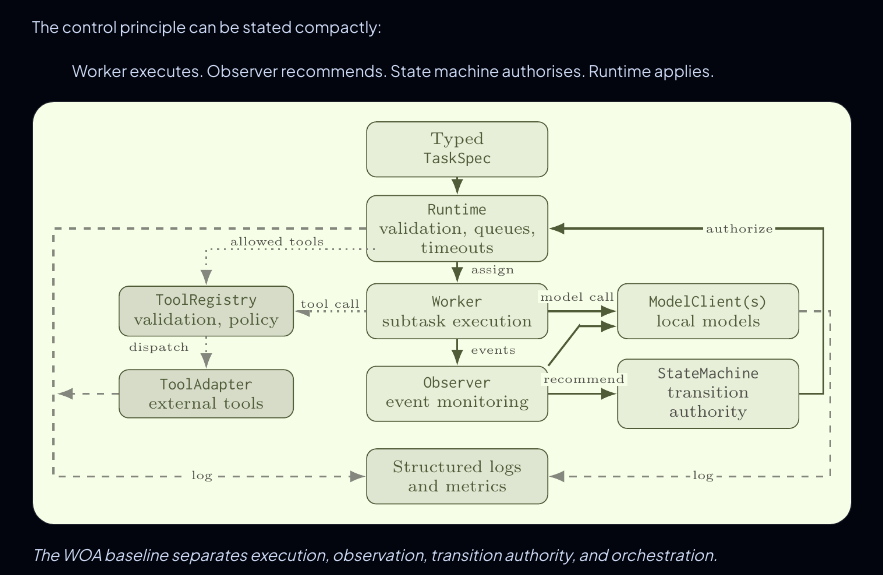
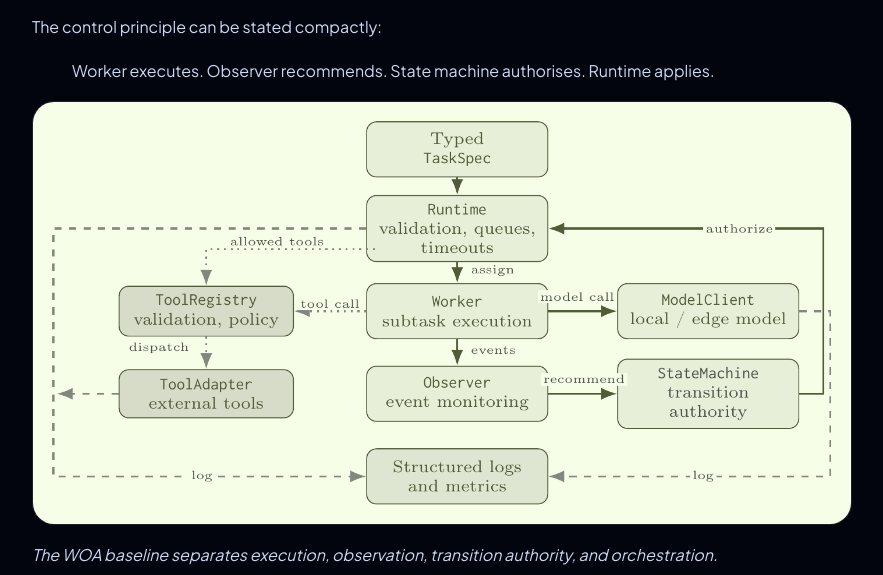
Before and after one commit to malladi2610/portfolio, an Astro site: page /blog/think_like_optimisation_engineer/question_1 in a window 1280 px wide. Shown: the part 2777-3352 px from the top of the page, without its empty margins (198-1081 px from the left). Built offline with nearby package versions, Linux system fonts and the light colour scheme; Astro itself is replaced by a stand-in of ours.

Commit message:
Use correct WOA diagram

```diff
--- a/src/content/blog/Think_like_optimisation_engineer/Question_1.md
+++ b/src/content/blog/Think_like_optimisation_engineer/Question_1.md
@@ -65,7 +65,7 @@ The control principle can be stated compactly:
 
 > Worker executes. Observer recommends. State machine authorises. Runtime applies.
 
-![Worker-Observer baseline architecture showing the task contract, runtime, worker, observer, state machine, model and tool boundaries.](/images/blog/think_like_optimisation_engineer/question_1/woa_baseline_architecture.png)
+![Worker-Observer baseline architecture showing the task contract, runtime, worker, observer, state machine, model and tool boundaries.](/images/blog/think_like_optimisation_engineer/question_1/woa_block_diagram_v1.png)
 
 *The WOA baseline separates execution, observation, transition authority, and orchestration.*
 
```
Also changed, not shown: public/images/blog/think_like_optimisation_engineer/question_1/woa_block_diagram_v1.png (added).
